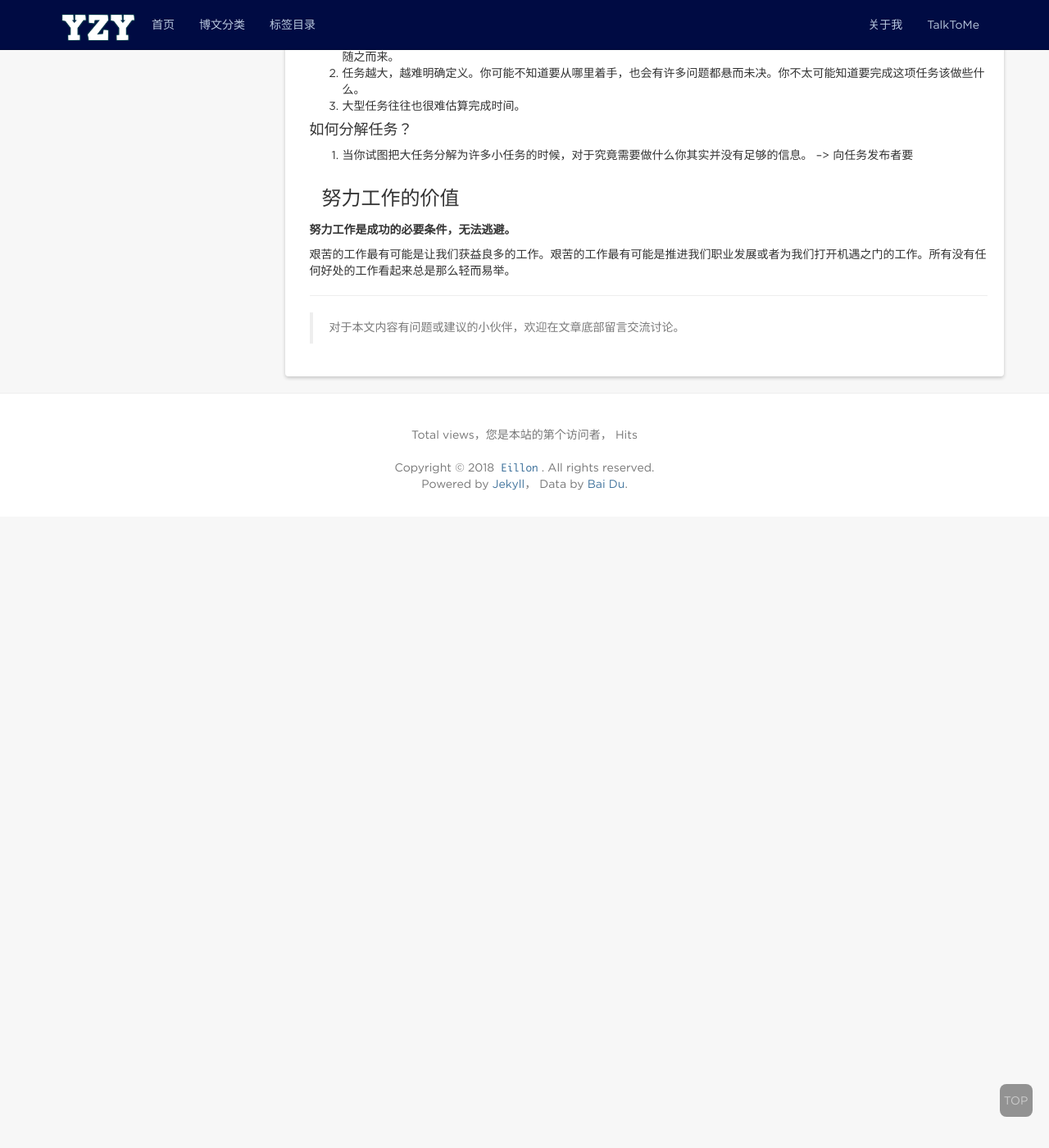
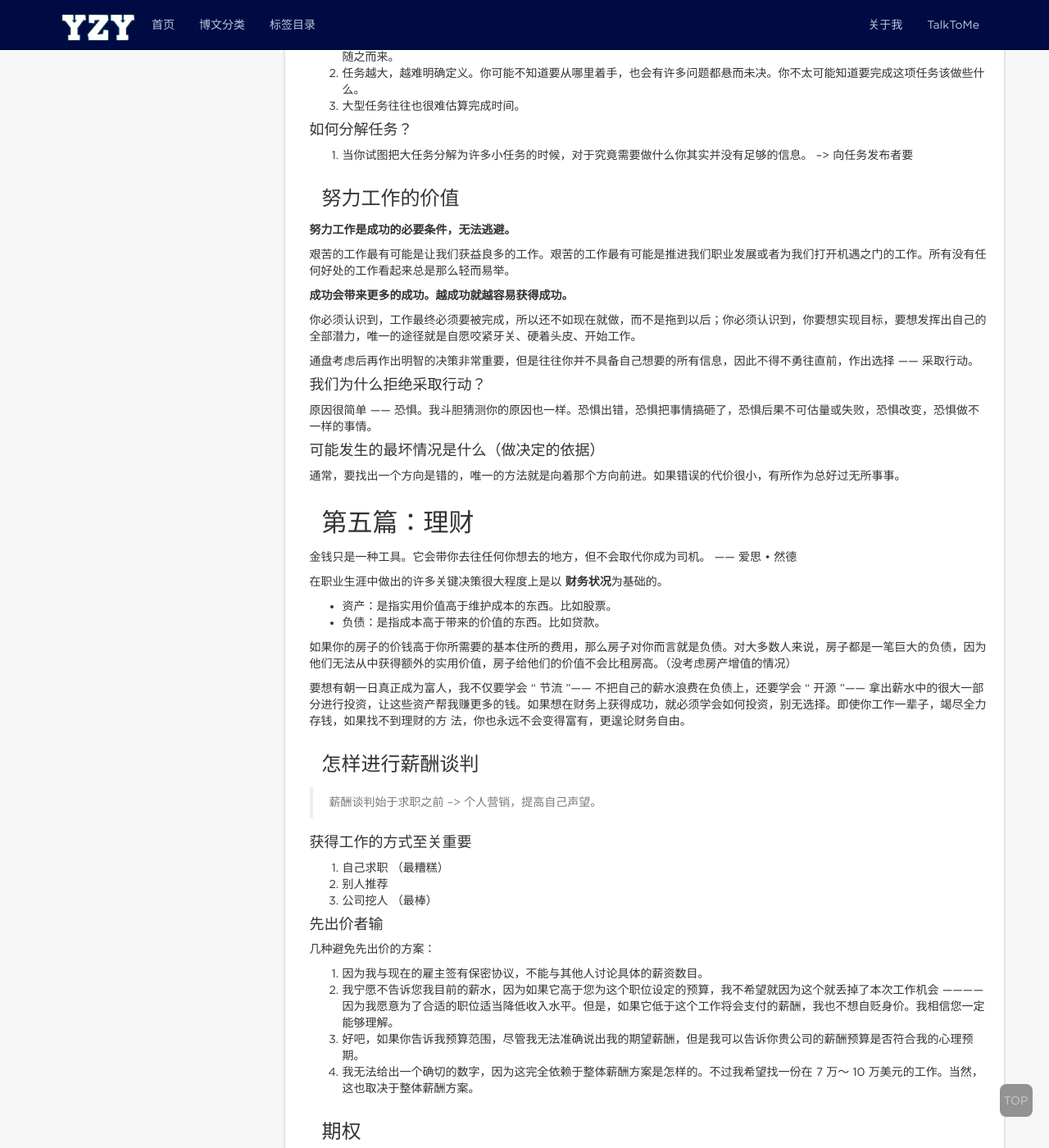
Before and after one commit to eillon/eillon.github.io, a Jekyll site: the page built from _posts/2018-09-17-读书笔记-代码之外的生存之道.md, in a window 1280 px wide and 1400 px high, scrolled down 4931 px. Shown: the whole window at 82% size. Built offline with Jekyll 4.4.1, drawn with Linux system fonts in a browser that asks for light colours; nearby versions of some CDN libraries; comment, search, counter and statistics services are not loaded; before the commit the page ends 5561 px from its top, so only the background shows below that; some of the changed text lies outside the part shown.

Commit message:
add posts

```diff
--- a/_posts/2018-09-17-读书笔记-代码之外的生存之道.md
+++ b/_posts/2018-09-17-读书笔记-代码之外的生存之道.md
@@ -186,3 +186,82 @@
 **努力工作是成功的必要条件，无法逃避。**
 
 艰苦的工作最有可能是让我们获益良多的工作。艰苦的工作最有可能是推进我们职业发展或者为我们打开机遇之门的工作。所有没有任何好处的工作看起来总是那么轻而易举。
+
+**成功会带来更多的成功。越成功就越容易获得成功。**
+
+你必须认识到，工作最终必须要被完成，所以还不如现在就做，而不是拖到以后；你必须认识到，你要想实现目标，要想发挥出自己的全部潜力，唯一的途径就是自愿咬紧牙关、硬着头皮、开始工作。
+
+通盘考虑后再作出明智的决策非常重要，但是往往你并不具备自己想要的所有信息，因此不得不勇往直前，作出选择 —— 采取行动。
+
+#### 我们为什么拒绝采取行动？
+原因很简单 —— 恐惧。我斗胆猜测你的原因也一样。恐惧出错，恐惧把事情搞砸了，恐惧后果不可估量或失败，恐惧改变，恐惧做不一样的事情。
+
+#### 可能发生的最坏情况是什么（做决定的依据）
+通常，要找出一个方向是错的，唯一的方法就是向着那个方向前进。如果错误的代价很小，有所作为总好过无所事事。
+
+## 第五篇：理财
+金钱只是一种工具。它会带你去往任何你想去的地方，但不会取代你成为司机。  —— 爱思 • 然德
+
+在职业生涯中做出的许多关键决策很大程度上是以 **财务状况**为基础的。
+
+- 资产：是指实用价值高于维护成本的东西。比如股票。
+- 负债：是指成本高于带来的价值的东西。比如贷款。
+
+如果你的房子的价钱高于你所需要的基本住所的费用，那么房子对你而言就是负债。对大多数人来说，房子都是一笔巨大的负债，因为他们无法从中获得额外的实用价值，房子给他们的价值不会比租房高。（没考虑房产增值的情况）
+
+要想有朝一日真正成为富人，我不仅要学会 “ 节流 ”—— 不把自己的薪水浪费在负债上，还要学会 “ 开源 ”—— 拿出薪水中的很大一部分进行投资，让这些资产帮我赚更多的钱。如果想在财务上获得成功，就必须学会如何投资，别无选择。即使你工作一辈子，竭尽全力存钱，如果找不到理财的方
+法，你也永远不会变得富有，更遑论财务自由。
+
+### 怎样进行薪酬谈判
+> 薪酬谈判始于求职之前  --> 个人营销，提高自己声望。
+
+#### 获得工作的方式至关重要
+1. 自己求职 （最糟糕）
+2. 别人推荐
+3. 公司挖人 （最棒）
+
+#### 先出价者输
+几种避免先出价的方案：
+1. 因为我与现在的雇主签有保密协议，不能与其他人讨论具体的薪资数目。
+2. 我宁愿不告诉您我目前的薪水，因为如果它高于您为这个职位设定的预算，我不希望就因为这个就丢掉了本次工作机会 ———— 因为我愿意为了合适的职位适当降低收入水平。但是，如果它低于这个工作将会支付的薪酬，我也不想自贬身价。我相信您一定能够理解。
+3.  好吧，如果你告诉我预算范围，尽管我无法准确说出我的期望薪酬，但是我可以告诉你贵公司的薪酬预算是否符合我的心理预期。
+4.  我无法给出一个确切的数字，因为这完全依赖于整体薪酬方案是怎样的。不过我希望找一份在 7 万～ 10 万美元的工作。当然，这也取决于整体薪酬方案。
+
+### 期权
+看涨期权： 允许在未来一段时间内以固定价格 **购买**股票的期权。
+看跌期权： 允许在未来一段时间内以固定价格 **出售**股票的期权。
+
+买期权就得保证自己有行使期权的能力（可以通过借钱、贷款等实现）
+
+### 房地产投资
+> 万恶的资本主义啊！！！看完本书才知道为什么那么多人贷款买房（稳赚不赔啊）
+
+**买房并不是用来住的，而是用来租的（至少部分出租）。**
+
+房地产投资是对抗通货膨胀的最佳对冲手段之一。
+
+你要根据房价估算出抵押贷款的成本，以及包括税费、保险、业主会费、水电费、物业维修费等在内的其他开支。
+
+给房产开出 50 个超低报价，只要有一位卖家接受即可。你可能可以给某处房产开出低于市价 50% 报价 —— 也许卖家正急于脱手或者不关心价格。你可能难以相信，有很多卖家因为种种原因就是不关心价格。
+
+### 退休计划
+当你的 “被动收入” 达到每月所需的生活开销的时候，你就可以正式退休了。所谓被动收入，就是不用工作就能获得的收入。你必须确保被动收入会随着通货膨胀而增加 —— 这也是说房地产是一个很好的投资选择的主要原因。
+
+退休：自由，具体而言就是“财务自由”。
+
+财务自由：一种不会囿于财务状况被迫用自己别无选择的方式将自己的时间花费在不合心意的事情上的能力。
+
+你把钱看得越重，你就越难以在理财方面做出明智的、成功的投资选择。自愿把自己收入的固定数额奉献或者捐赠给慈善机构，可以改变你对金钱的看法。
+
+
+## 第六篇：健身
+### 设定你的健身标准
+没有目标，你永远也达不成目标。
+
+可能的健身目标：
+1. 减肥（减掉脂肪）。
+2. 增肌（增长肌肉）。
+3. 增加力量（不一定是增长肌肉）。
+4. 增加肌肉耐力（改善运动表现）。
+5. 改善心血管健康。
+6. 在某些运动上表现更好。
```
Also changed, not shown: _posts/2018-09-29-经典诗词-摘录.md (added, +94 -0 lines).
